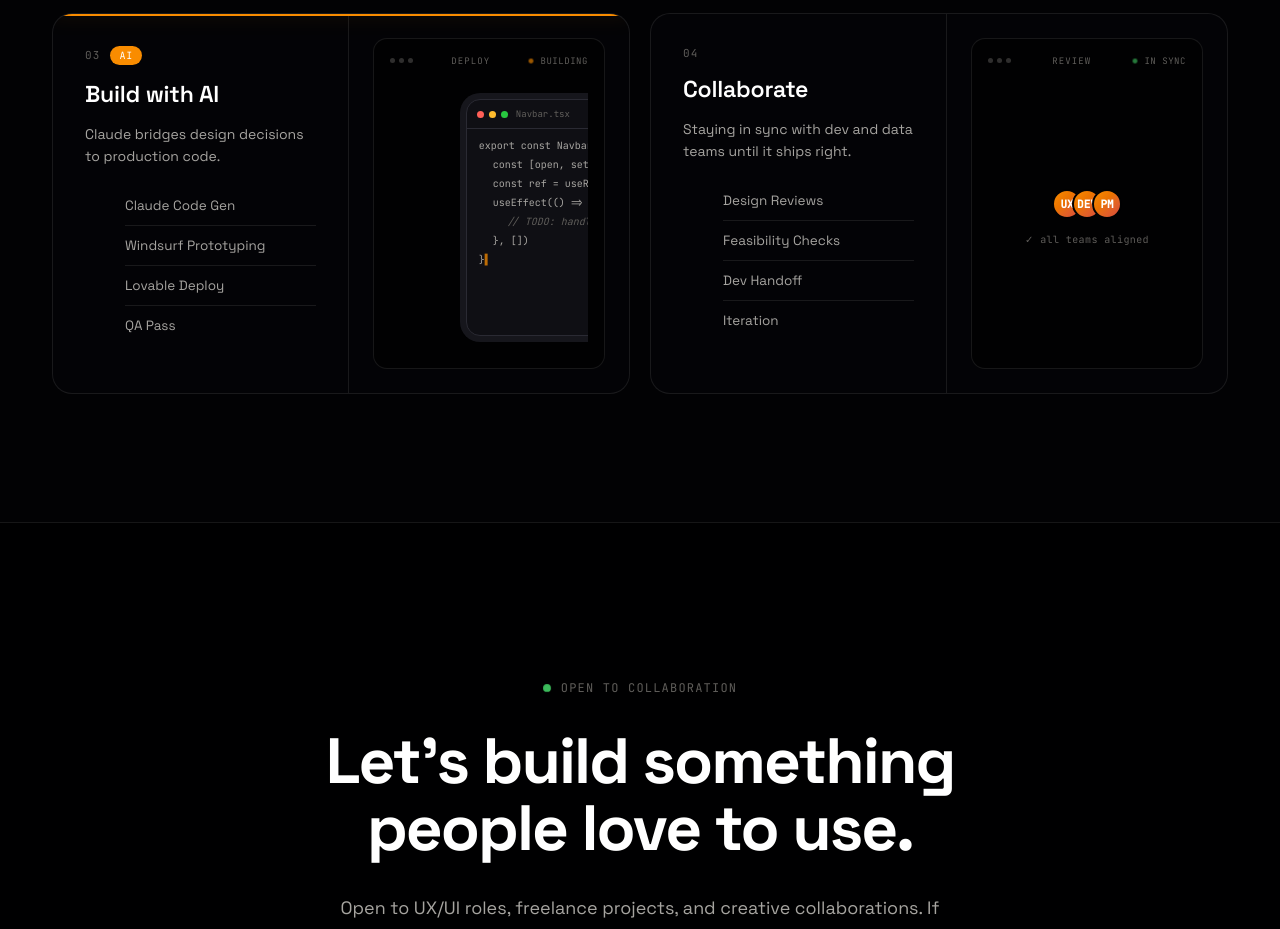
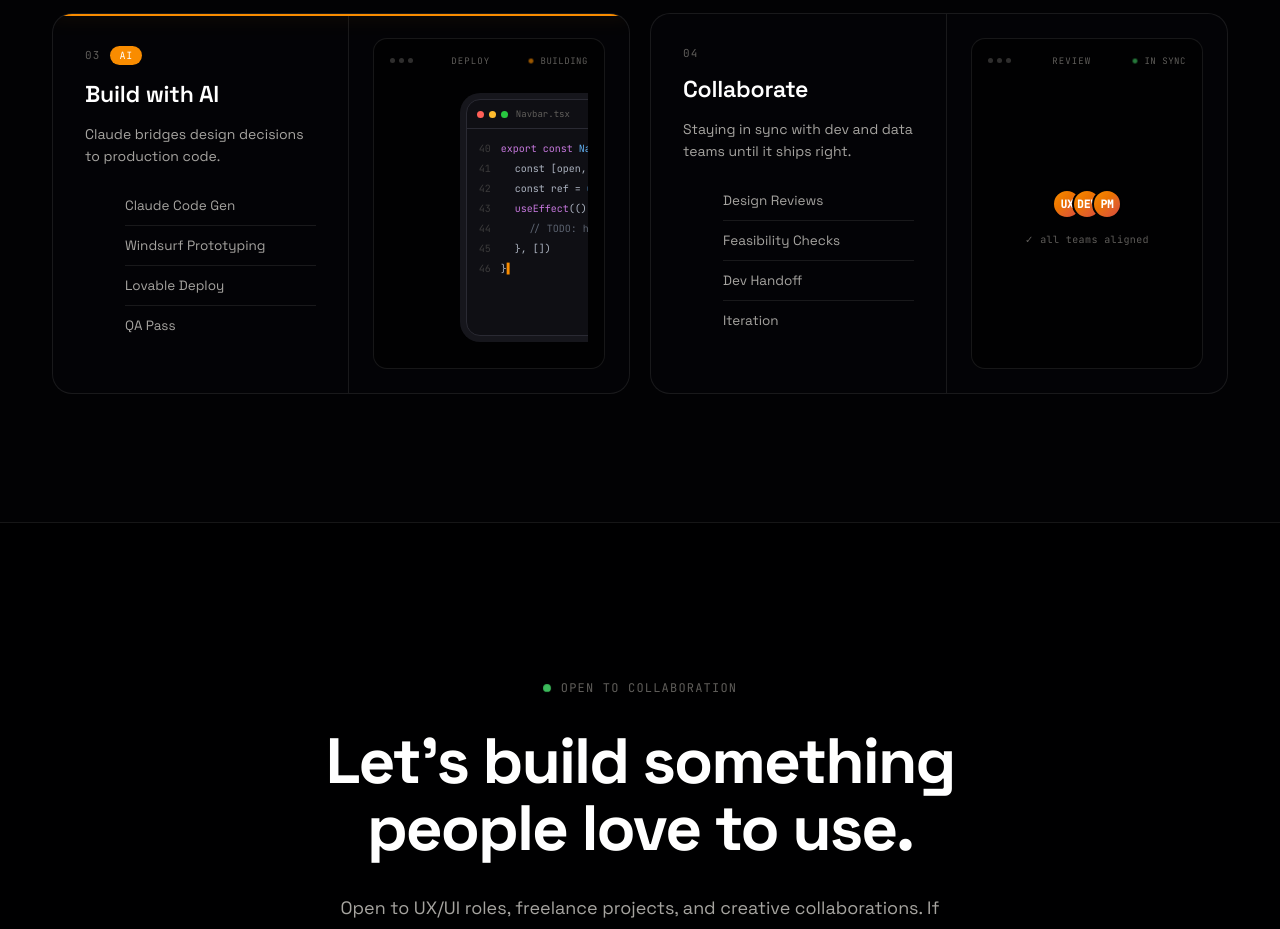
Before and after one commit to yothin-ai/yothin.portfolio, a website built with Vite: page index.html in a window 1280 px wide. Shown: the part 5660-6589 px from the top of the page. Built offline with nearby package versions, Linux system fonts and the light colour scheme; animation ran at ten frames a second; a web font is replaced by a local one.

Commit message:
feat(build-mock): add syntax highlighting and loop the code editor animation
Match the reference mockup: One Dark-style token colors (purple keywords,
blue function names, dim comments), line numbers, and a perpetual 8s
loop (slide in, type out line-by-line, hold, fade out, repeat) instead
of the previous one-shot reveal.

```diff
--- a/index.html
+++ b/index.html
@@ -493,32 +493,44 @@
   .mock__traffic span:nth-child(2) { background: #febc2e; }
   .mock__traffic span:nth-child(3) { background: #28c840; }
   .mock__filename { font-family: var(--mono); font-size: 9px; color: var(--faint); }
-  .mock__code { padding: 10px 12px; display: flex; flex-direction: column; gap: 6px; overflow: hidden; }
-  .mock__codeline { font-family: var(--mono); font-size: 10px; color: var(--muted); white-space: nowrap; opacity: 0; transform: translateX(-8px); }
-  .mock__codeline--comment { color: var(--faint); font-style: italic; }
-  .mock__caret { display: inline-block; color: var(--accent); opacity: 0; }
+  .mock__code { padding: 10px 12px; display: flex; font-family: var(--mono); font-size: 10px; line-height: 2; overflow: hidden; }
+  .mock__lineno { color: var(--faint); opacity: .55; text-align: right; padding-right: 10px; user-select: none; flex-shrink: 0; }
+  .mock__lines { flex: 1; min-width: 0; }
+  .mock__codeline { white-space: nowrap; opacity: 0; transform: translateX(-8px); color: #abb2bf; }
+  .mock__codeline--kw { color: #c678dd; }
+  .mock__tok--fn { color: #61afef; }
+  .mock__tok--punct { color: #abb2bf; }
+  .mock__codeline--comment { color: #5c6370; }
+  .mock__caret { display: inline-block; color: var(--accent); }
 
-  /* one-shot typewriter reveal — plays once when scrolled into view, then holds */
-  .mock__build.is-playing .mock__editor { animation: editor-reveal 0.6s ease-out forwards; }
-  .mock__build.is-playing .mock__codeline { animation: codeline-in 0.3s ease-out forwards; }
-  .mock__build.is-playing .mock__codeline:nth-child(1) { animation-delay: .30s; }
-  .mock__build.is-playing .mock__codeline:nth-child(2) { animation-delay: .45s; }
-  .mock__build.is-playing .mock__codeline:nth-child(3) { animation-delay: .60s; }
-  .mock__build.is-playing .mock__codeline:nth-child(4) { animation-delay: .75s; }
-  .mock__build.is-playing .mock__codeline:nth-child(5) { animation-delay: .90s; }
-  .mock__build.is-playing .mock__codeline:nth-child(6) { animation-delay: 1.05s; }
-  .mock__build.is-playing .mock__codeline:nth-child(7) { animation-delay: 1.20s; }
-  /* caret stays hidden until the last line has finished typing, then blinks forever */
-  .mock__build.is-playing .mock__caret { animation: caret-blink 0.8s ease-in-out 1.5s infinite alternate; }
+  /* looping typewriter — slides in, types out, fades, repeats every 8s while in view */
+  .mock__build.is-playing .mock__editor { animation: editor-slidein 8s ease-in-out infinite; }
+  .mock__build.is-playing .mock__codeline { animation: codeline-typein 8s ease-out infinite; }
+  .mock__build.is-playing .mock__codeline:nth-child(1) { animation-delay: 0s; }
+  .mock__build.is-playing .mock__codeline:nth-child(2) { animation-delay: .5s; }
+  .mock__build.is-playing .mock__codeline:nth-child(3) { animation-delay: 1s; }
+  .mock__build.is-playing .mock__codeline:nth-child(4) { animation-delay: 1.5s; }
+  .mock__build.is-playing .mock__codeline:nth-child(5) { animation-delay: 2s; }
+  .mock__build.is-playing .mock__codeline:nth-child(6) { animation-delay: 2.5s; }
+  .mock__build.is-playing .mock__codeline:nth-child(7) { animation-delay: 3s; }
+  .mock__build.is-playing .mock__caret { animation: caret-blink 1s steps(1) infinite; }
 
-  @keyframes editor-reveal { from { opacity: 0; transform: translateX(28px); } to { opacity: 1; transform: translateX(0); } }
-  @keyframes codeline-in { from { opacity: 0; transform: translateX(-8px); } to { opacity: 1; transform: translateX(0); } }
-  @keyframes caret-blink { from { opacity: 1; } to { opacity: .15; } }
+  @keyframes editor-slidein {
+    0%        { transform: translateX(40px); opacity: .4; }
+    10%, 92%  { transform: translateX(0); opacity: 1; }
+    100%      { transform: translateX(40px); opacity: .4; }
+  }
+  @keyframes codeline-typein {
+    0%, 3%   { opacity: 0; transform: translateX(-8px); }
+    8%, 90%  { opacity: 1; transform: translateX(0); }
+    100%     { opacity: 0; transform: translateX(-8px); }
+  }
+  @keyframes caret-blink { 50% { opacity: 0; } }
 
   @media (prefers-reduced-motion: reduce) {
     html:not(.force-motion) .mock__build.is-playing .mock__editor,
-    html:not(.force-motion) .mock__build.is-playing .mock__codeline,
-    html:not(.force-motion) .mock__build.is-playing .mock__caret { animation: none; opacity: 1; transform: translateX(0); }
+    html:not(.force-motion) .mock__build.is-playing .mock__codeline { animation: none; opacity: 1; transform: translateX(0); }
+    html:not(.force-motion) .mock__build.is-playing .mock__caret { animation: none; opacity: 1; }
   }
 
   /* mock: sync avatars */
@@ -1140,13 +1152,16 @@
               <span class="mock__filename">Navbar.tsx</span>
             </div>
             <div class="mock__code">
-              <div class="mock__codeline" style="padding-left:0px">export const Navbar = () =&gt; {</div>
-              <div class="mock__codeline" style="padding-left:14px">const [open, setOpen] = useState(false)</div>
-              <div class="mock__codeline" style="padding-left:14px">const ref = useRef&lt;HTMLDivElement&gt;()</div>
-              <div class="mock__codeline" style="padding-left:14px">useEffect(() =&gt; {</div>
-              <div class="mock__codeline mock__codeline--comment" style="padding-left:28px">// TODO: handle scroll</div>
-              <div class="mock__codeline" style="padding-left:14px">}, [])</div>
-              <div class="mock__codeline" style="padding-left:0px">}<span class="mock__caret">▍</span></div>
+              <div class="mock__lineno">40<br>41<br>42<br>43<br>44<br>45<br>46</div>
+              <div class="mock__lines">
+                <div class="mock__codeline mock__codeline--kw" style="padding-left:0px">export const <span class="mock__tok--fn">Navbar</span> = () =&gt; {</div>
+                <div class="mock__codeline" style="padding-left:14px">const [open, setOpen] = <span class="mock__tok--fn">useState</span>()</div>
+                <div class="mock__codeline" style="padding-left:14px">const ref = <span class="mock__tok--fn">useRef</span>&lt;HTMLDiv&gt;()</div>
+                <div class="mock__codeline mock__codeline--kw" style="padding-left:14px">useEffect<span class="mock__tok--punct">(() =&gt; {</span></div>
+                <div class="mock__codeline mock__codeline--comment" style="padding-left:28px">// TODO: handle scroll</div>
+                <div class="mock__codeline" style="padding-left:14px">}, [])</div>
+                <div class="mock__codeline" style="padding-left:0px">}<span class="mock__caret">▍</span></div>
+              </div>
             </div>
           </div>
         </div>`
```
